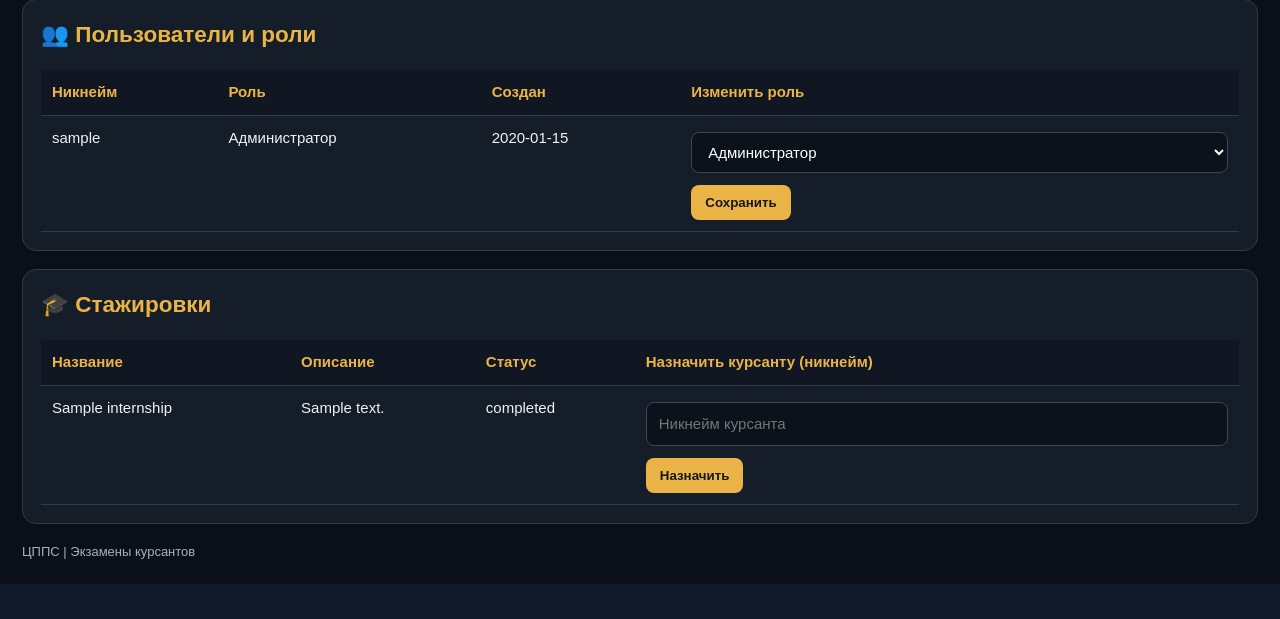
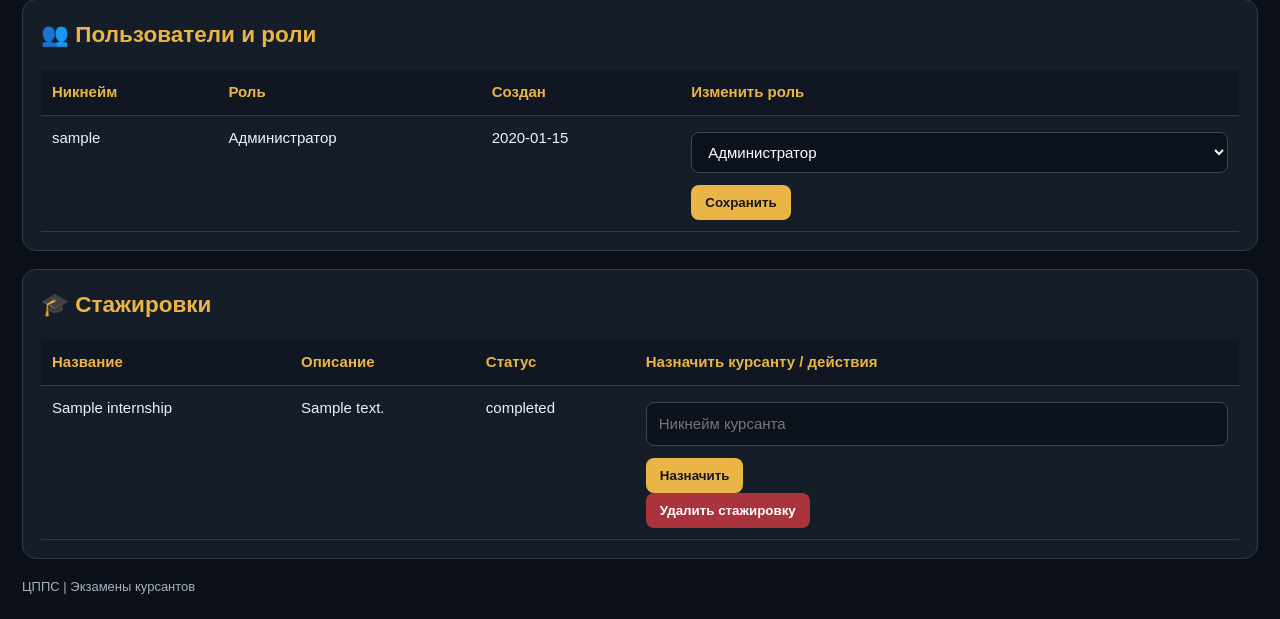
Before and after one commit to LiptonYT/CPPS_Exam_Portal_FIXED, a Flask app: page /admin in a window 1280 px wide. Shown: the part 1478-2097 px from the top of the page. Before the commit the page ends 2062 px from the top, so only its background shows below. Run offline with Flask 3, Linux system fonts and the light colour scheme; the visitor is signed in with stand-in values (Sample User, id 1); tables that the repository leaves empty hold one stand-in row (values such as "Sample post"); data that the repository does not hold is empty.

Commit message:
Update admin.html

```diff
--- a/templates/admin.html
+++ b/templates/admin.html
@@ -15,5 +15,5 @@
 <section class="panel"><h2>➕ Создать стажировку</h2><form method="post" action="{{ url_for('create_internship') }}"><input type="hidden" name="_csrf" value="{{ csrf_token() }}"><label>Название стажировки</label><input name="title" required><label>Описание / требования</label><textarea name="details" required></textarea><button type="submit">Создать стажировку</button></form></section></div>
 <section class="panel"><h2>📝 Управление экзаменами</h2><div class="table-wrap"><table><thead><tr><th>Название</th><th>Вопросов</th><th>Время</th><th>Проходной балл</th><th>Попытки</th><th>Статус</th><th>Действия</th></tr></thead><tbody>{% for t in tests %}<tr><td>{{ t.title }}</td><td>{{ t.qcount }}</td><td>{{ t.duration_minutes }} мин.</td><td>{{ t.pass_percent }}%</td><td>{{ t.max_attempts }}</td><td>{{ 'Опубликован' if t.published else 'Черновик' }}</td><td><a href="{{ url_for('edit_test_alias', test_id=t.id) }}">Вопросы / настройки</a><form method="post" action="{{ url_for('delete_test', test_id=t.id) }}" onsubmit="return confirm('Удалить экзамен и все его результаты?')"><input type="hidden" name="_csrf" value="{{ csrf_token() }}"><button class="danger" type="submit">Удалить</button></form></td></tr>{% else %}<tr><td colspan="7">Экзаменов пока нет.</td></tr>{% endfor %}</tbody></table></div></section>
 <section class="panel"><h2>👥 Пользователи и роли</h2><div class="table-wrap"><table><thead><tr><th>Никнейм</th><th>Роль</th><th>Создан</th><th>Изменить роль</th></tr></thead><tbody>{% for u in users %}<tr><td>{{ u.username }}</td><td>{{ {'admin':'Администратор','teacher':'Преподаватель','cadet':'Курсант'}.get(u.role,u.role) }}</td><td>{{ u.created_at }}</td><td><form method="post" action="{{ url_for('change_role', user_id=u.id) }}"><input type="hidden" name="_csrf" value="{{ csrf_token() }}"><select name="role"><option value="cadet" {% if u.role=='cadet' %}selected{% endif %}>Курсант</option><option value="teacher" {% if u.role=='teacher' %}selected{% endif %}>Преподаватель</option><option value="admin" {% if u.role=='admin' %}selected{% endif %}>Администратор</option></select><button type="submit">Сохранить</button></form></td></tr>{% endfor %}</tbody></table></div></section>
-<section class="panel"><h2>🎓 Стажировки</h2><div class="table-wrap"><table><thead><tr><th>Название</th><th>Описание</th><th>Статус</th><th>Назначить курсанту (никнейм)</th></tr></thead><tbody>{% for i in internships %}<tr><td>{{ i.title }}</td><td>{{ i.details }}</td><td>{{ i.status }}</td><td><form method="post" action="{{ url_for('assign_internship', internship_id=i.id) }}"><input type="hidden" name="_csrf" value="{{ csrf_token() }}"><input name="username" placeholder="Никнейм курсанта" required><button type="submit">Назначить</button></form></td></tr>{% else %}<tr><td colspan="4">Стажировок пока нет.</td></tr>{% endfor %}</tbody></table></div></section>
+<section class="panel"><h2>🎓 Стажировки</h2><div class="table-wrap"><table><thead><tr><th>Название</th><th>Описание</th><th>Статус</th><th>Назначить курсанту / действия</th></tr></thead><tbody>{% for i in internships %}<tr><td>{{ i.title }}</td><td>{{ i.details }}</td><td>{{ i.status }}</td><td><form method="post" action="{{ url_for('assign_internship', internship_id=i.id) }}"><input type="hidden" name="_csrf" value="{{ csrf_token() }}"><input name="username" placeholder="Никнейм курсанта" required><button type="submit">Назначить</button></form><form method="post" action="{{ url_for('delete_internship', internship_id=i.id) }}" onsubmit="return confirm('Удалить стажировку и все назначения курсантам? Это действие нельзя отменить.')"><input type="hidden" name="_csrf" value="{{ csrf_token() }}"><button class="danger" type="submit">Удалить стажировку</button></form></td></tr>{% else %}<tr><td colspan="4">Стажировок пока нет.</td></tr>{% endfor %}</tbody></table></div></section>
 <footer class="muted small">ЦППС | Экзамены курсантов</footer></main></body></html>
```
